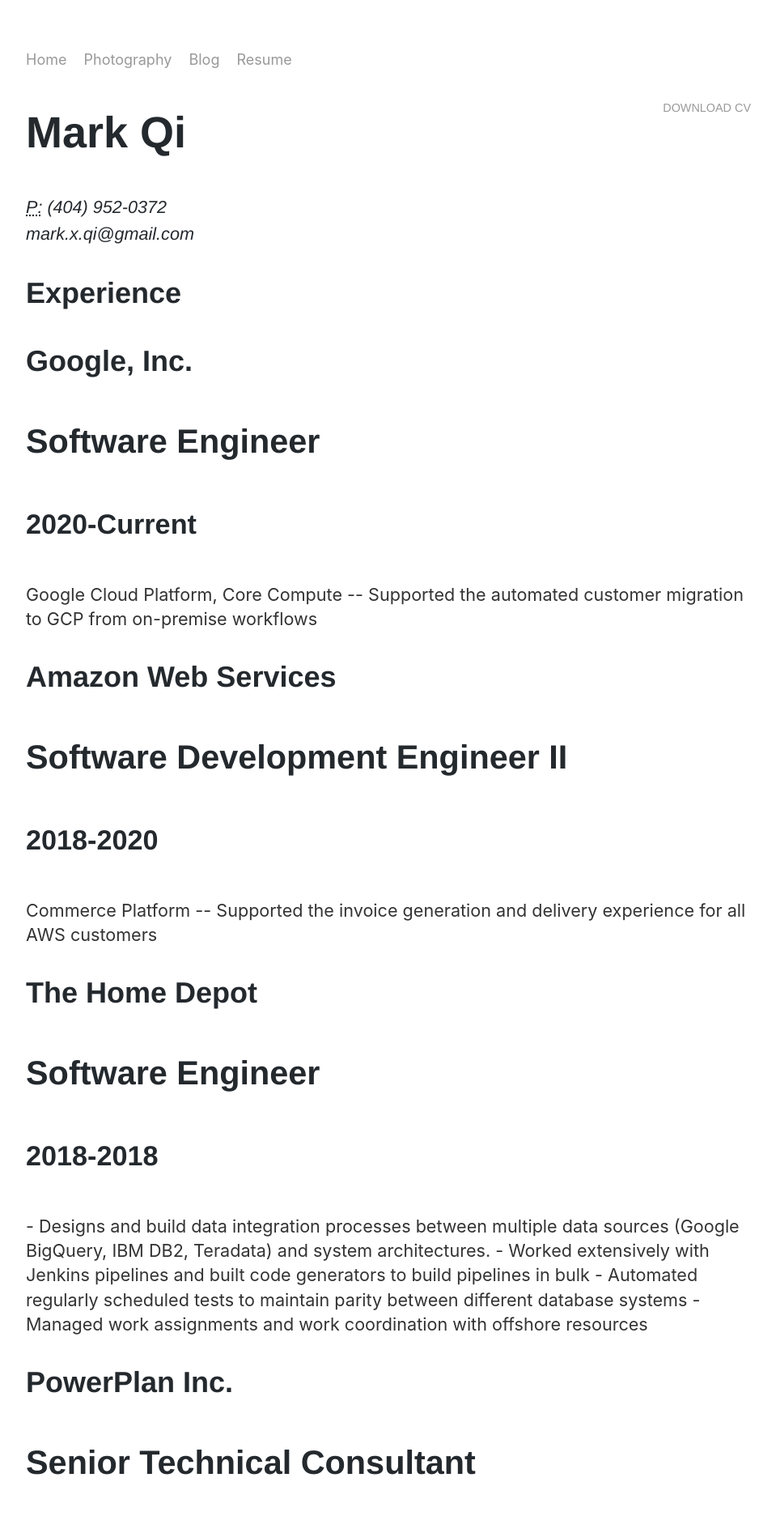
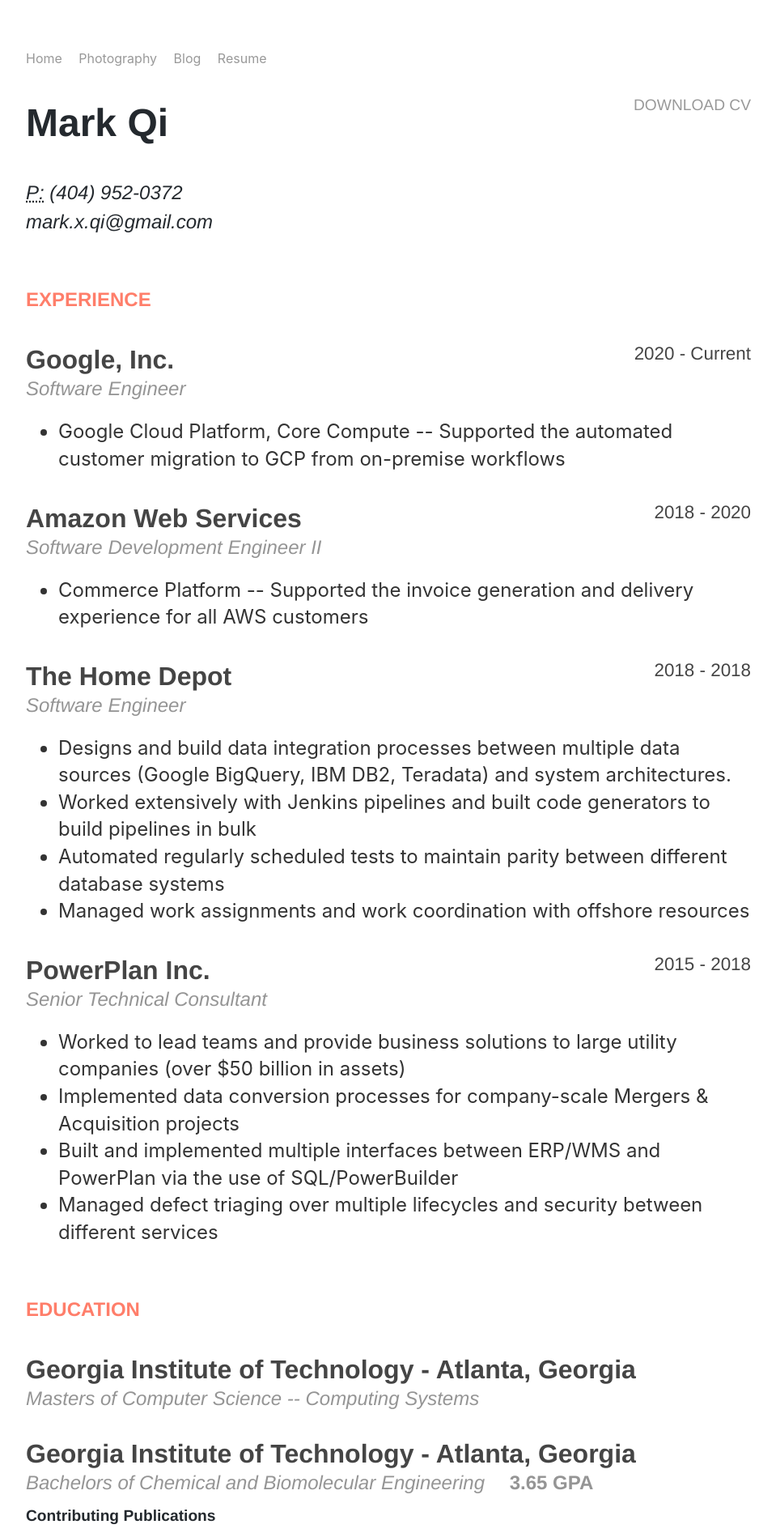
Before and after one commit to chiapet92/chiapet92.github.io, a Jekyll site: the page built from _pages/5_cv.html, in a window 1280 px wide. Shown: the top 1893 px of the page at 81% size, without its empty margins (160-1119 px from the left). Built offline with Jekyll 4.4.1, drawn with Linux system fonts in a browser that asks for light colours; some of the changed text lies outside the part shown.

Commit message:
added css to cv page

```diff
--- a/_pages/5_cv.html
+++ b/_pages/5_cv.html
@@ -25,49 +25,43 @@
 
     <div class="yui-u">
       <div class="job">
-        <h2>Google, Inc.</h2>
-        <h3>Software Engineer</h3>
-        <h4>2020-Current</h4>
-        <p>
-          Google Cloud Platform, Core Compute -- Supported the automated customer migration to GCP
-          from on-premise workflows
-        </p>
+        <h2>Google, Inc.
+          <span class="duration">2020 - Current</span>
+        </h2>
+        <h3><em>Software Engineer</em></h3>
+        <ul>
+            <li> Google Cloud Platform, Core Compute -- Supported the automated customer migration to GCP from on-premise workflows</li>
+              </ul>
       </div>
 
       <div class="job">
-        <h2>Amazon Web Services</h2>
-        <h3>Software Development Engineer II</h3>
-        <h4>2018-2020</h4>
-        <p>
-          Commerce Platform -- Supported the invoice generation and delivery
-          experience for all AWS customers
-        </p>
+        <h2>Amazon Web Services  <span class="duration">2018 - 2020</span></h2>
+        <h3><em>Software Development Engineer II</em></h3>
+        <ul>
+            <li> Commerce Platform -- Supported the invoice generation and delivery experience for all AWS customers</li>
+              </ul>
       </div>
 
       <div class="job">
-        <h2>The Home Depot</h2>
-        <h3>Software Engineer</h3>
-        <h4>2018-2018</h4>
-        <p>
-            - Designs and build data integration processes between multiple data sources (Google BigQuery, IBM DB2, Teradata) and system architectures.
-            - Worked extensively with Jenkins pipelines and built code generators to build pipelines in bulk
-            - Automated regularly scheduled tests to maintain parity between different database systems
-            - Managed work assignments and work coordination with offshore resources
-        </p>
+        <h2>The Home Depot <span class="duration">2018 - 2018</span></h2>
+        <h3><em>Software Engineer</em></h3>
+        <ul>
+        <li>Designs and build data integration processes between multiple data sources (Google BigQuery, IBM DB2, Teradata) and system architectures.</li>
+        <li>Worked extensively with Jenkins pipelines and built code generators to build pipelines in bulk</li>
+        <li>Automated regularly scheduled tests to maintain parity between different database systems</li>
+        <li>Managed work assignments and work coordination with offshore resources</li>
+          </ul>
       </div>
 
       <div class="job last">
-        <h2>PowerPlan Inc.</h2>
-        <h3>Senior Technical Consultant</h3>
-        <h4>2015-2018</h4>
-        <p>
-          Worked to lead teams and provide business solutions to large utility
-          companies (over $50 billion in assets). Implemented data conversion
-          processes for company-scale Mergers & Acquisition projects. Built and
-          implemented multiple interfaces between ERP/WMS and PowerPlan via the
-          use of SQL/PowerBuilder. Managed defect triaging over multiple
-          lifecycles and security between different services.
-        </p>
+        <h2>PowerPlan Inc.<span class="duration">2015 - 2018</span></h2>
+        <h3><em>Senior Technical Consultant</em></h3>
+        <ul>
+            <li>Worked to lead teams and provide business solutions to large utility companies (over $50 billion in assets)</li>
+            <li>Implemented data conversion processes for company-scale Mergers & Acquisition projects</li>
+            <li>Built and implemented multiple interfaces between ERP/WMS and PowerPlan via the use of SQL/PowerBuilder</li>
+            <li>Managed defect triaging over multiple lifecycles and security between different services</li>
+              </ul>
       </div>
     </div>
     <!--// .yui-u -->
@@ -81,20 +75,20 @@
     <div class="yui-u">
       <h2>Georgia Institute of Technology - Atlanta, Georgia</h2>
       <h3>
-        Masters of Computer Science -- Computing Systems
+        <em>Masters of Computer Science -- Computing Systems</em>
       </h3>
     </div>
     <div class="yui-u">
       <h2>Georgia Institute of Technology - Atlanta, Georgia</h2>
       <h3>
-        Bachelors of Chemical and Biomolecular Engineering
-        <strong>3.65 GPA</strong>
+        <em>Bachelors of Chemical and Biomolecular Engineering</em>
+        <strong class="gpa">3.65 GPA</strong>
       </h3>
     </div>
   </div>
   <!--// .yui-gf -->
 
-  <h2>Contributing Publications</h2>
+  <h4>Contributing Publications</h4>
 
   <p>
     <strong>Qi, Mark X. </strong>Alterations in ovarian cancer cell adhesion
--- a/_sass/_typography.scss
+++ b/_sass/_typography.scss
@@ -5,7 +5,7 @@
 body {
   font-family: -apple-system, BlinkMacSystemFont, "Segoe UI", Helvetica, Arial,
     sans-serif, "Apple Color Emoji", "Segoe UI Emoji", "Segoe UI Symbol";
-  font-size: 18px;
+  font-size: 16px;
   line-height: 1.5;
   color: #24292e;
   background-color: #fff;
@@ -50,13 +50,74 @@
   font-size: 4em;
 }
 h2 {
-  font-size: 2.7em;
+  font-size: 3.2em;
 }
 h3 {
   font-size: 2.3em;
 }
 h4 {
   font-size: 1.9em;
+}
+/* CV */
+.cv .first h2{
+  font-size: 1.5em;
+  color: #FF7E6A;
+  text-transform: uppercase;
+  margin: 60px 0 0 0;
+}
+.cv h2{
+  margin: 1em 0 0 0;
+    font-size: 2em;
+    color: #454545;
+    font-weight: 700;
+}
+.cv h3{
+  color: #959595;
+  font-weight: 400;
+  font-size: 1.5em;
+  line-height: 1;
+  vertical-align: top;
+  margin: 0;
+}
+.cv .duration {
+  float: right;
+  font-size: 0.7em;
+  font-weight: 400;
+}
+.cv p{
+  margin-left: 20px;
+  // line-height: 1.2;
+  margin: 8px 0px;
+  font-size: 1em;
+}
+.cv h4{
+  font-weight: 700;
+  font-size: 1.2em;
+  line-height: 1;
+  vertical-align: top;
+  margin: 1em 0 0 0;
+}
+.gpa{
+  margin-left: 1em;
+}
+.cv {
+  margin: 0px 0px 60px;
+}
+.cv h1 {
+  font-size: 3em;
+}
+.cv address,
+.cv .download {
+  font-family: "Helvetica", "Arial", "Sans-Serif";
+}
+.cv address,
+.cv p, .cv ul {
+  font-size: 1.5em;
+}
+.cv .download {
+  float: right;
+  font-size: 1.2em;
+  text-transform: uppercase;
 }
 
 .wrapper {
--- a/assets/css/main.scss
+++ b/assets/css/main.scss
@@ -19,27 +19,3 @@
 .page-link {
   padding-right: 16px;
 }
-
-/* CV */
-.cv {
-  margin: 0px 0px 60px;
-}
-.cv h1 {
-  font-size: 3em;
-}
-.cv h2 {
-  font-size: 2em;
-}
-.cv address,
-.cv .download {
-  font-family: "Helvetica", "Arial", "Sans-Serif";
-}
-.cv address,
-.cv p {
-  font-size: 1.2em;
-}
-.cv .download {
-  float: right;
-  font-size: 0.8em;
-  text-transform: uppercase;
-}
```
